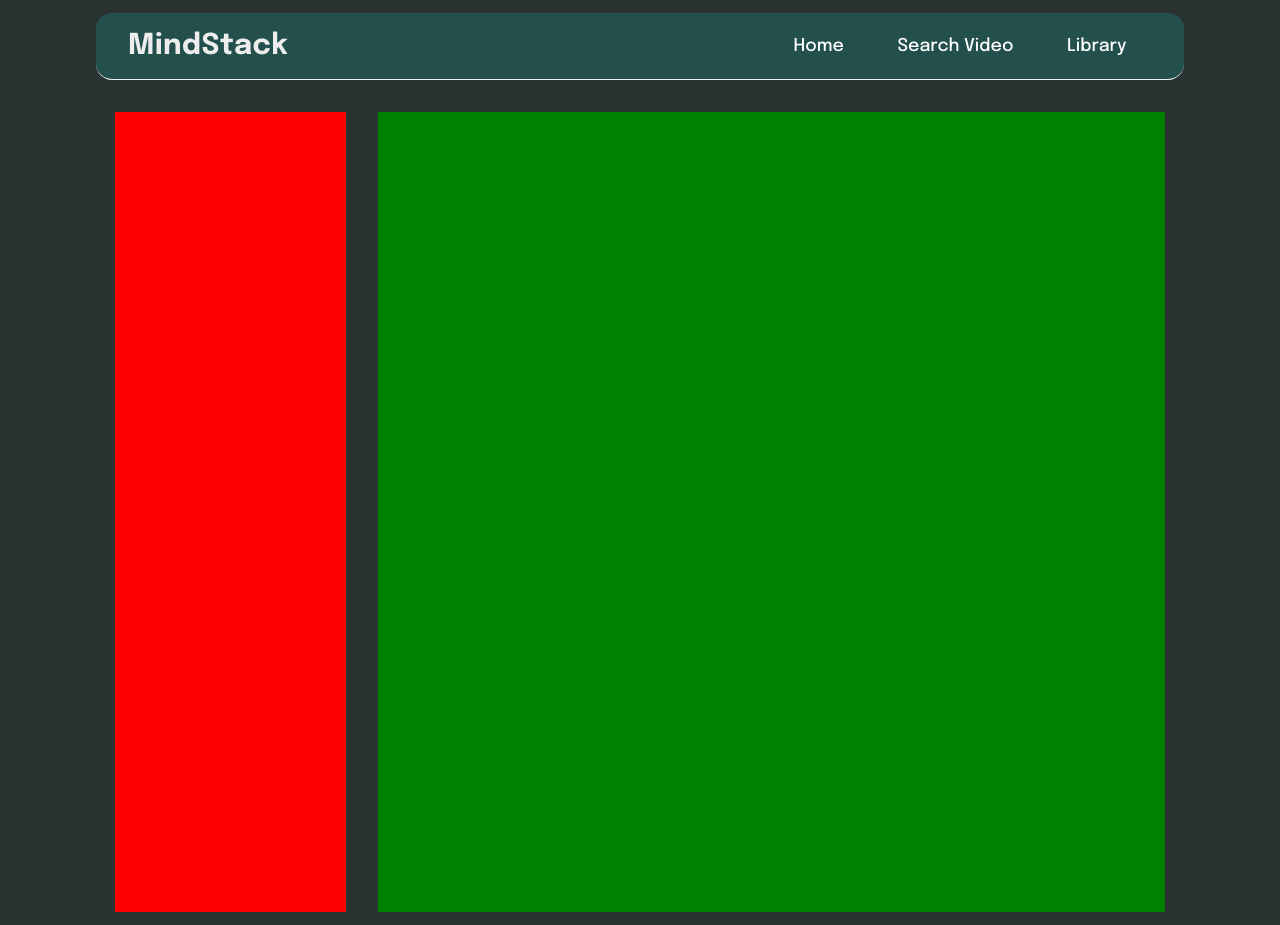
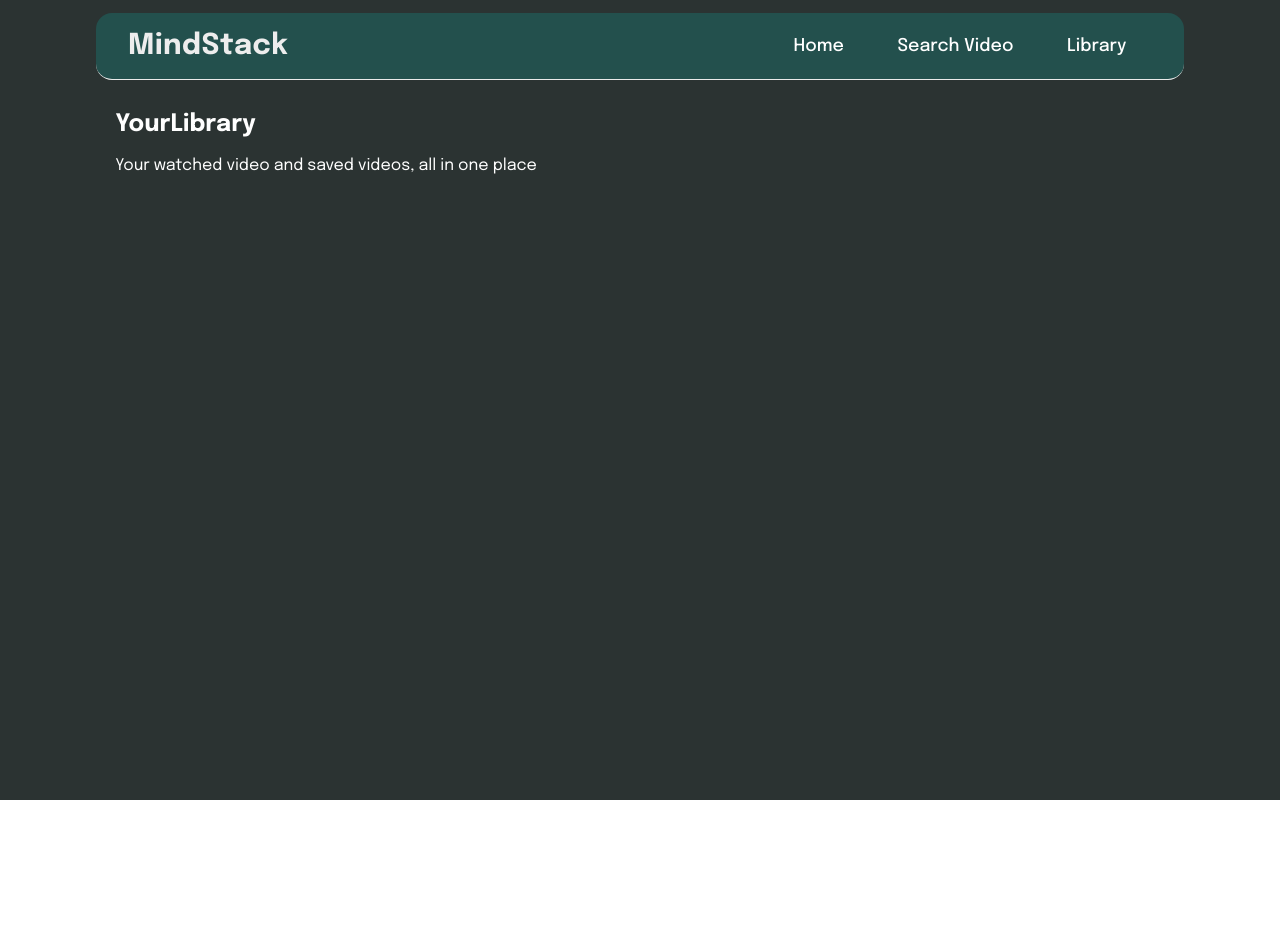
Before and after one commit to Lovnimesh/MindStack, a React (Vite) app: page /library in a window 1280 px wide. After the commit the page ends 800 px from the top, so only its background shows below. Built offline with nearby package versions, Linux system fonts and the light colour scheme; a web font is replaced by a local one.

Commit message:
working on library page

```diff
--- a/src/components/AnalyzedVideoDesc.jsx
+++ b/src/components/AnalyzedVideoDesc.jsx
@@ -48,7 +48,7 @@ function AnalyzedVideoDesc() {
           : views;
 
   function setVideo(data) {
-    const idx = Number(data.id?.split("-")[1]) - 1;
+    const idx = Number(data.id?.split("_")[1]) - 1;
     const vidData = videoData[idx];
     console.log(data);
     console.log(vidData);
--- a/src/components/AnalyzedVideoList.jsx
+++ b/src/components/AnalyzedVideoList.jsx
@@ -18,7 +18,7 @@ function AnalyzedVideoList() {
     <>
       <div className={styles.videoList}>
         <div className={styles.header}>Video Analysis Rankings</div>
-        {console.log(analyzedData)}
+        {/* {console.log(analyzedData)} */}
         {analyzedData?.length > 0 &&
           analyzedData.map((data, idx) => (
             <AnalyzedVideoItem
--- /dev/null
+++ b/src/components/LibraryData.jsx
@@ -0,0 +1,6 @@
+import styles from "./LibraryData.module.css";
+function LibraryData() {
+  return <div className={styles.dataContainer}></div>;
+}
+
+export default LibraryData;
--- /dev/null
+++ b/src/components/LibraryData.module.css
@@ -0,0 +1,2 @@
+.dataContainer {
+}
--- a/src/components/LibraryVideoContainer.jsx
+++ /dev/null
@@ -1,7 +0,0 @@
-import styles from "./LibraryVideoContainer.module.css";
-
-function LibraryVideoContainer() {
-  return <div className={styles.vidContainer}></div>;
-}
-
-export default LibraryVideoContainer;
--- a/src/components/LibraryVideoContainer.module.css
+++ /dev/null
@@ -1,5 +0,0 @@
-.vidContainer {
-  width: 75%;
-  background-color: green;
-  height: 100vh;
-}
--- a/src/components/SiderNav.jsx
+++ /dev/null
@@ -1,7 +0,0 @@
-import styles from "./SiderNav.module.css";
-
-function SiderNav() {
-  return <div className={styles.side}></div>;
-}
-
-export default SiderNav;
--- a/src/components/SiderNav.module.css
+++ /dev/null
@@ -1,5 +0,0 @@
-.side {
-  width: 22%;
-  height: 100vh;
-  background-color: red;
-}
--- a/src/pages/Library.jsx
+++ b/src/pages/Library.jsx
@@ -1,15 +1,18 @@
-import LibraryVideoContainer from "../components/LibraryVideoContainer";
+import LibraryData from "../components/LibraryData";
 import PageNav from "../components/PageNav";
-import SiderNav from "../components/siderNav";
 import styles from "./Library.module.css";
 
 function Library() {
   return (
     <section className={styles.libPage}>
       <PageNav />
+
       <div className={styles.divCont}>
-        <SiderNav />
-        <LibraryVideoContainer />
+        <div className={styles.header}>
+          <h1>YourLibrary</h1>
+          <p>Your watched video and saved videos, all in one place</p>
+        </div>
+        <LibraryData />
       </div>
     </section>
   );
--- a/src/pages/Library.module.css
+++ b/src/pages/Library.module.css
@@ -3,8 +3,6 @@
 }
 
 .divCont {
-  display: flex;
-  column-gap: 2rem;
   width: 82vw;
   margin: auto;
   height: max-content;
```
Also changed, not shown: src/components/DataContainer.jsx (added), src/components/DataContainer.module.css (added).
